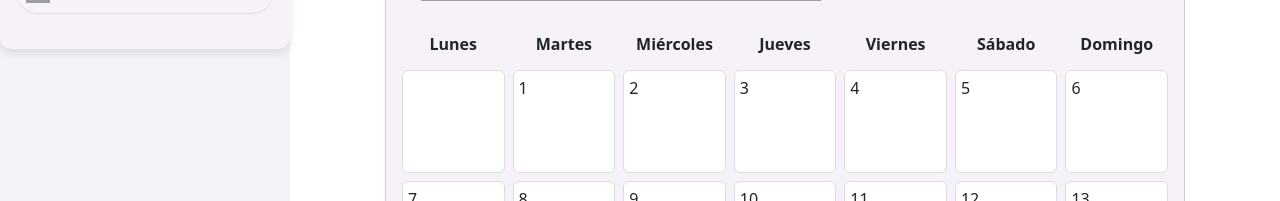
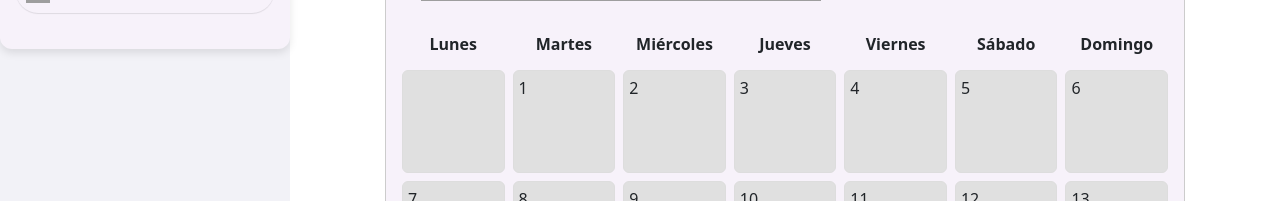
Before and after one commit to TrackMeUp/TrackMeUp, a React (Vite) app in the folder frontend/: page /calendar in a window 1280 px wide. Shown: the part 751-952 px from the top of the page. Built offline with nearby package versions, Linux system fonts and the light colour scheme; no server answers; grey boxes are pictures that could not be loaded.

Commit message:
Calendario - Días pasados

```diff
--- a/frontend/src/pages/calendar.jsx
+++ b/frontend/src/pages/calendar.jsx
@@ -42,14 +42,22 @@ export function Calendar() {
             <div key={day} className="calendar-day-name">{day}</div>
           ))}
 
-          {calendarDays.map((day, index) => {
+          {calendarDays.map((day, index) => { // Mostrar los días pasados de otro color
+
+            const isPastDay = day === null || (() => {
+              const dayDate = new Date(year, month, day);
+
+              // Comparación de fechas
+              return dayDate < new Date(today.getFullYear(), today.getMonth(), today.getDate());
+            })();
+
             return (
               <div
                 key={index}
-                className={`calendar-day ${""}`}
+                className={`calendar-day ${isPastDay ? "past-day" : ""}`}
                 onClick={() => day && openDay(day)}
               >
-                {day}
+                {day || ""}
               </div>
             );
           })}
--- a/frontend/src/styles/calendar.css
+++ b/frontend/src/styles/calendar.css
@@ -67,6 +67,10 @@
   cursor: pointer;
 }
 
+.past-day {
+  background-color: #e0e0e0;
+}
+
 
 /* Pantallas más pequeñas */
 
```
